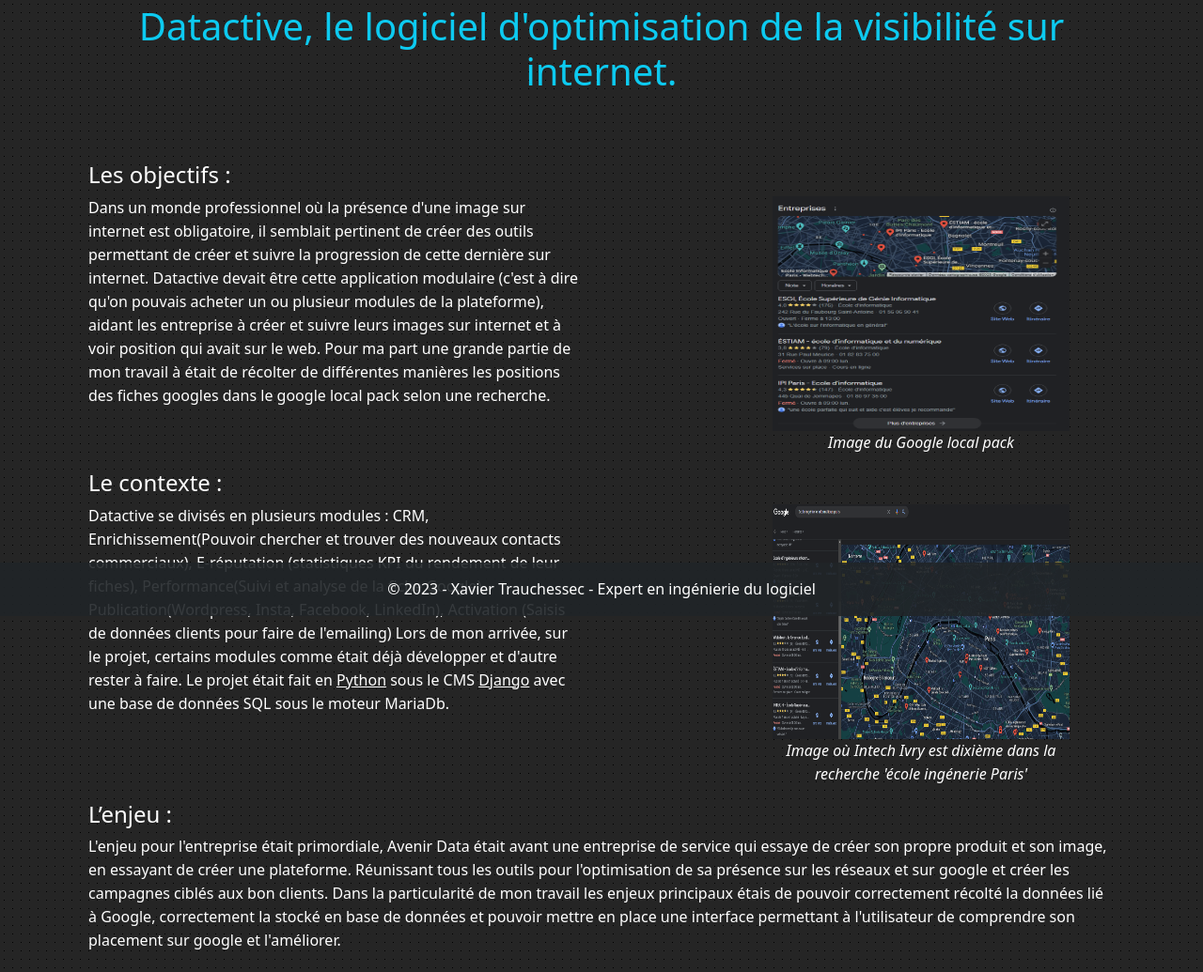
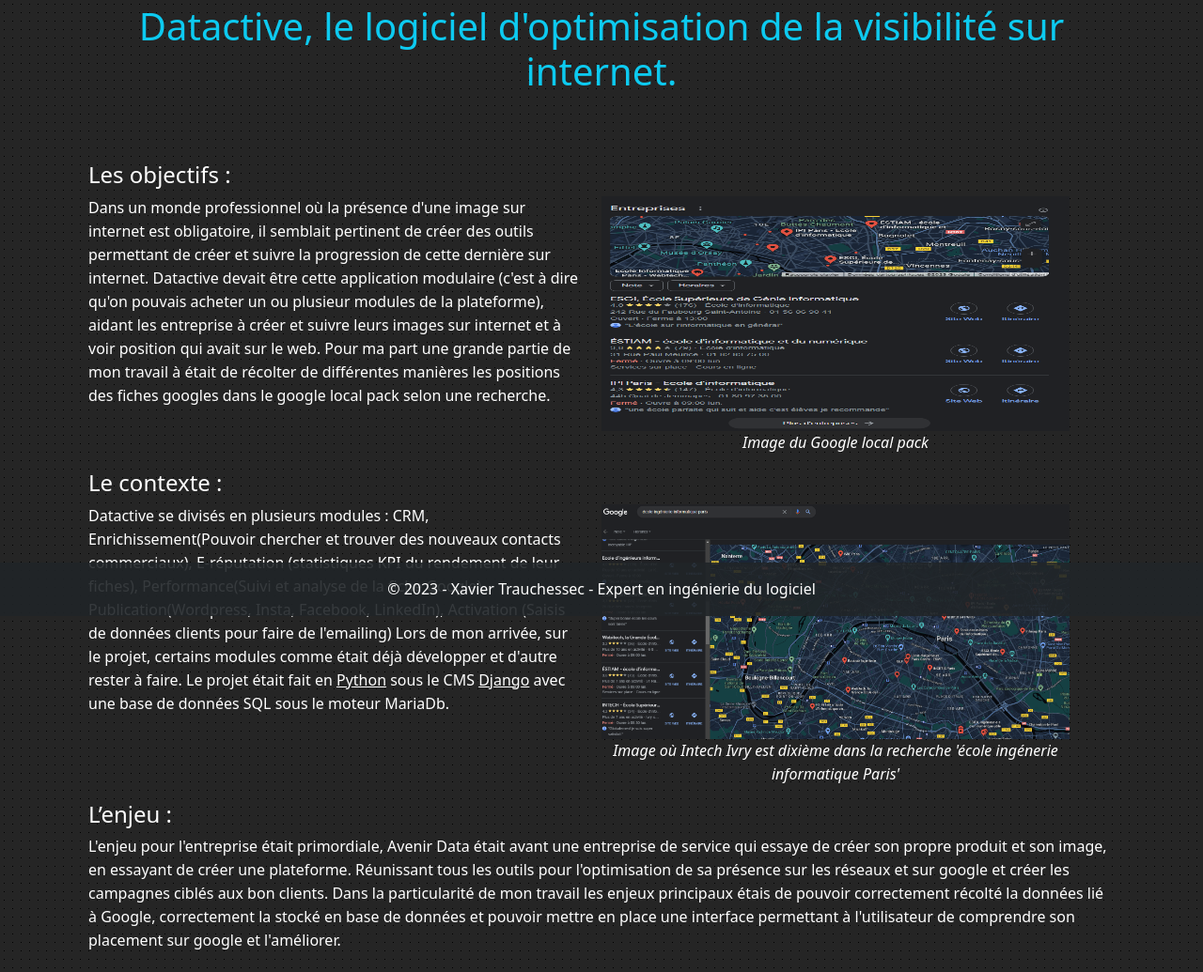
Before and after one commit to Frozenn-X/true_portfolio, a Django app: page /datactive-project in a window 1280 px wide. Shown: the part 144-1179 px from the top of the page at 94% size. Run offline with Django 4.2, Linux system fonts and the light colour scheme; some libraries are stand-ins or nearby versions.

Commit message:
Update datactive.html

```diff
--- a/templates/web/my_projects/datactive.html
+++ b/templates/web/my_projects/datactive.html
@@ -14,8 +14,7 @@
             aidant les entreprise à créer et suivre leurs images sur internet et à voir position qui avait sur le web.
             Pour ma part une grande partie de mon travail à était de récolter de différentes manières les positions des fiches googles dans le google local pack selon une recherche.
         </p>
-        <div class="col-2"></div>
-        <div class="col-4 row">
+        <div class="col-6 row">
             <img class="col-12" height="250" width="450" src="{% static 'img/Google_local_pack.png' %}" />
             <em class="col-12 text-center">Image du Google local pack</em>
         </div>
@@ -27,10 +26,9 @@
             Lors de mon arrivée, sur le projet, certains modules comme  était déjà développer et d'autre rester à faire. Le projet était fait en <a href="">Python</a> sous le CMS <a href=""> Django</a> avec une base de données <a>SQL</a> sous le moteur <a>MariaDb</a>.
 
         </p>
-        <div class="col-2"></div>
-        <div class="col-4 row">
+        <div class="col-6 row">
             <img class="col-12" height="250" width="450" src="{% static 'img/position_google.png' %}" />
-            <em class="col-12 text-center" >Image où Intech Ivry est dixième dans la recherche 'école ingénerie Paris'</em>
+            <em class="col-12 text-center" >Image où Intech Ivry est dixième dans la recherche 'école ingénerie informatique Paris'</em>
         </div>
     </div>
     <div class="my-2">
```
